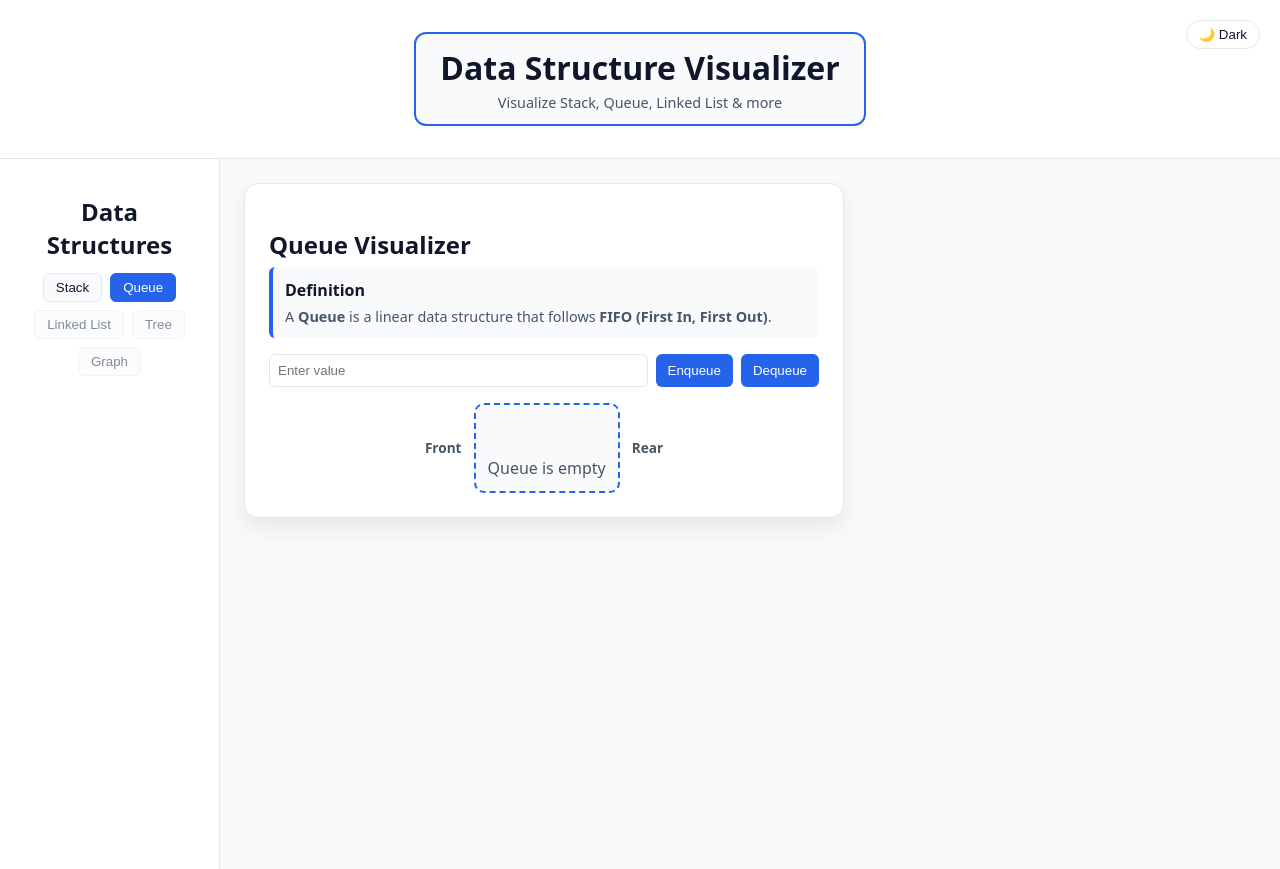
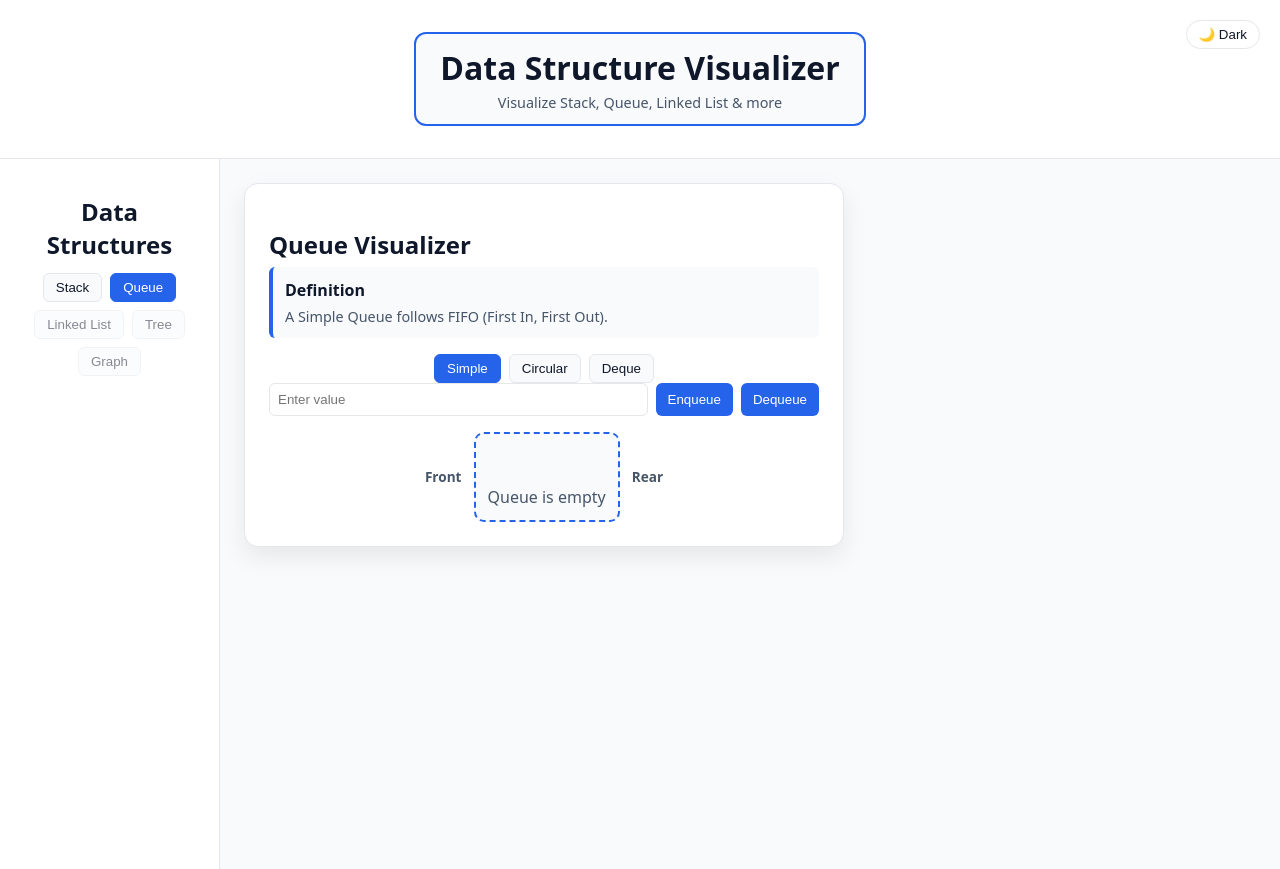
Before and after one commit to AshishKr-04/data-structure-visualizer, a React (Vite) app: page / in a window 1280 px wide. Both pictures are taken after a click on the button "Queue". Built offline with nearby package versions, Linux system fonts and the light colour scheme.

Commit message:
Add support for simple, circular and deque queue types

```diff
--- a/src/components/QueueVisualizer.jsx
+++ b/src/components/QueueVisualizer.jsx
@@ -1,36 +1,76 @@
 import { useState } from "react";
 
 function QueueVisualizer() {
+  const [queueType, setQueueType] = useState("simple");
   const [queue, setQueue] = useState([]);
   const [input, setInput] = useState("");
   const [message, setMessage] = useState("");
   const [dequeuingIndex, setDequeuingIndex] = useState(null);
 
+  /* =========================
+     ENQUEUE
+  ========================= */
   const handleEnqueue = () => {
     if (input.trim() === "") {
-      setMessage("Enter a value to enqueue");
+      setMessage("Enter a value");
       return;
     }
 
+    if (queueType === "deque") {
+      // insert at front for deque
+      setQueue((prev) => [input, ...prev]);
+      setMessage(`Inserted ${input} at front`);
+    } else {
+      // simple & circular queue
       setQueue((prev) => [...prev, input]);
+      setMessage(`Enqueued ${input}`);
+    }
+
     setInput("");
-    setMessage(`Enqueued ${input}`);
   };
 
+  /* =========================
+     DEQUEUE
+  ========================= */
   const handleDequeue = () => {
     if (queue.length === 0) {
       setMessage("Queue is empty");
       return;
     }
 
+    if (queueType === "deque") {
+      // remove from rear
+      setDequeuingIndex(queue.length - 1);
+      setTimeout(() => {
+        setQueue((prev) => prev.slice(0, -1));
+        setDequeuingIndex(null);
+      }, 250);
+      setMessage("Removed element from rear");
+    } else {
+      // remove from front
       setDequeuingIndex(0);
-
       setTimeout(() => {
         setQueue((prev) => prev.slice(1));
         setDequeuingIndex(null);
       }, 250);
+      setMessage("Dequeued front element");
+    }
+  };
 
-    setMessage("Dequeued front element");
+  /* =========================
+     DEFINITIONS
+  ========================= */
+  const getDefinition = () => {
+    switch (queueType) {
+      case "simple":
+        return "A Simple Queue follows FIFO (First In, First Out).";
+      case "circular":
+        return "A Circular Queue connects the rear back to the front to reuse space efficiently.";
+      case "deque":
+        return "A Deque allows insertion and deletion at both front and rear.";
+      default:
+        return "";
+    }
   };
 
   return (
@@ -40,10 +80,31 @@ function QueueVisualizer() {
       {/* Definition */}
       <div className="stack-definition">
         <h4>Definition</h4>
-        <p>
-          A <strong>Queue</strong> is a linear data structure that follows{" "}
-          <strong>FIFO (First In, First Out)</strong>.
-        </p>
+        <p>{getDefinition()}</p>
+      </div>
+
+      {/* Queue Type Selector */}
+      <div className="ds-buttons">
+        <button
+          className={queueType === "simple" ? "active" : ""}
+          onClick={() => setQueueType("simple")}
+        >
+          Simple
+        </button>
+
+        <button
+          className={queueType === "circular" ? "active" : ""}
+          onClick={() => setQueueType("circular")}
+        >
+          Circular
+        </button>
+
+        <button
+          className={queueType === "deque" ? "active" : ""}
+          onClick={() => setQueueType("deque")}
+        >
+          Deque
+        </button>
       </div>
 
       {/* Controls */}
@@ -57,6 +118,11 @@ function QueueVisualizer() {
         <button onClick={handleEnqueue}>Enqueue</button>
         <button onClick={handleDequeue}>Dequeue</button>
       </div>
+
+      {/* Circular queue hint */}
+      {queueType === "circular" && (
+        <div className="message">Rear connects back to Front</div>
+      )}
 
       {/* Queue Visual */}
       <div className="queue-container">
```
Lines whose indentation alone changed are shown as unchanged.
